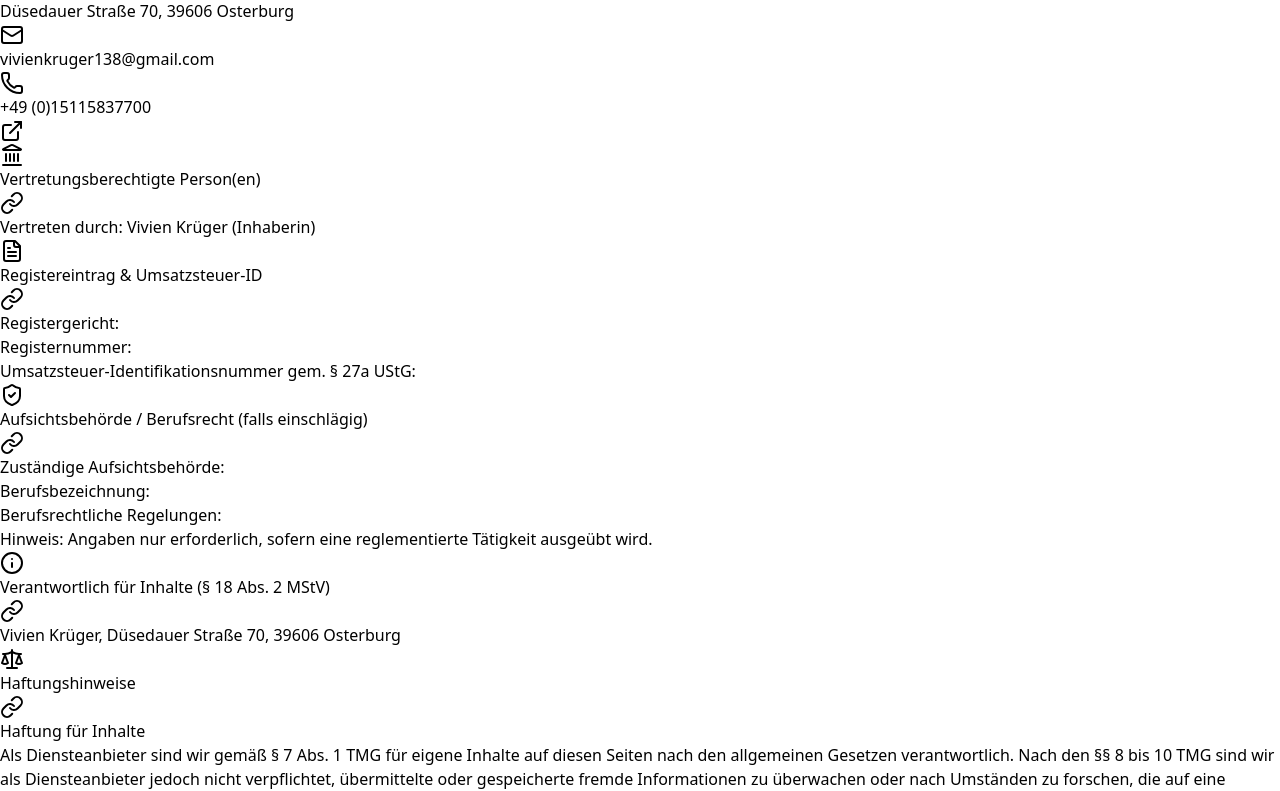
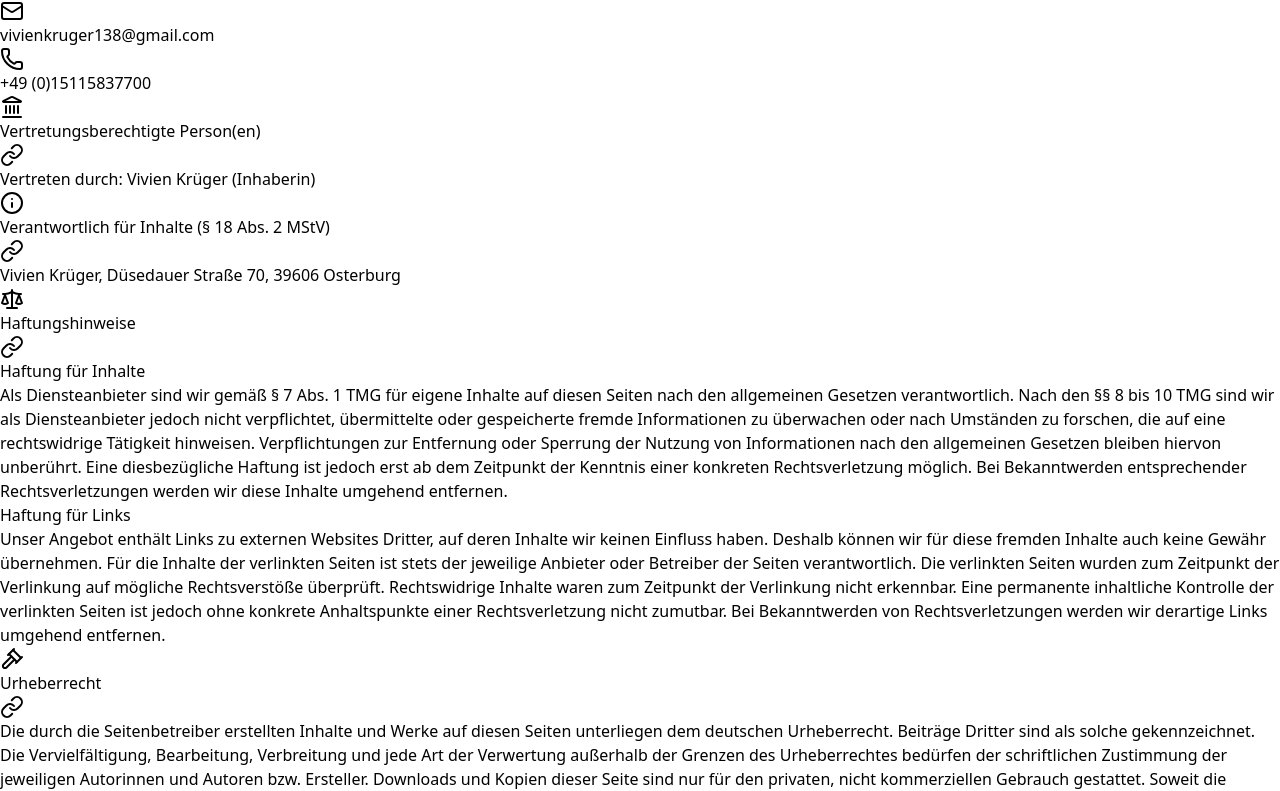
Before and after one commit to LouWare/Impressum, a React (Vite) app: page / in a window 1280 px wide. Shown: the part 577-1368 px from the top of the page. Built offline with nearby package versions, Linux system fonts and the light colour scheme.

Commit message:
Update App.jsx

```diff
--- a/src/App.jsx
+++ b/src/App.jsx
@@ -185,7 +185,7 @@ export default function ImpressumModern() {
               transition={{ duration: 0.6, ease: "easeOut" }}
               className="text-3xl md:text-5xl font-semibold tracking-tight mb-4"
             >
-              Rechtliche Angaben – transparent und übersichtlich
+              Rechtliche Angaben
             </motion.h1>
             <motion.p
               initial={{ y: 12, opacity: 0 }}
@@ -231,7 +231,6 @@ export default function ImpressumModern() {
                   </address>
                 </div>
                 <div className="text-sm text-neutral-600 dark:text-neutral-300">
-                  <p>Internetauftritt: <a className="underline underline-offset-4 hover:no-underline" href={ORG.website} target="_blank" rel="noreferrer">{ORG.website}</a></p>
                   <p>Letzte Aktualisierung: {ORG.lastUpdated}</p>
                 </div>
               </div>
@@ -255,12 +254,6 @@ export default function ImpressumModern() {
                   <Phone className="h-5 w-5 mt-0.5" />
                   <a className="underline underline-offset-4 hover:no-underline" href={`tel:${ORG.phone}`}>{ORG.phone}</a>
                 </li>
-                <li className="flex items-start gap-3">
-                  <ExternalLink className="h-5 w-5 mt-0.5" />
-                  <a className="underline underline-offset-4 hover:no-underline" href={ORG.website} target="_blank" rel="noreferrer">
-                    {ORG.website}
-                  </a>
-                </li>
               </ul>
             </Card>
           </Anchor>
@@ -269,39 +262,6 @@ export default function ImpressumModern() {
             <Card icon={Landmark} title="Vertretungsberechtigte Person(en)">
               <p>
                 Vertreten durch: <span className="font-medium">{ORG.representedBy}</span> ({ORG.position})
-              </p>
-            </Card>
-          </Anchor>
-
-          <Anchor id="register">
-            <Card icon={FileText} title="Registereintrag & Umsatzsteuer-ID">
-              <div className="grid md:grid-cols-2 gap-6">
-                <div>
-                  <p>Registergericht: <span className="font-medium">{ORG.registerCourt}</span></p>
-                  <p>Registernummer: <span className="font-medium">{ORG.registerNumber}</span></p>
-                </div>
-                <div>
-                  <p>Umsatzsteuer-Identifikationsnummer gem. § 27a UStG: <span className="font-medium">{ORG.vatId}</span></p>
-                </div>
-              </div>
-            </Card>
-          </Anchor>
-
-          <Anchor id="aufsicht">
-            <Card icon={ShieldCheck} title="Aufsichtsbehörde / Berufsrecht (falls einschlägig)">
-              <ul className="space-y-2">
-                <li>
-                  Zuständige Aufsichtsbehörde: <span className="font-medium">{ORG.supervisoryAuthority}</span>
-                </li>
-                <li>
-                  Berufsbezeichnung: <span className="font-medium">{ORG.professionalTitle}</span>
-                </li>
-                <li>
-                  Berufsrechtliche Regelungen: <span className="font-medium">{ORG.professionalRules}</span>
-                </li>
-              </ul>
-              <p className="text-sm text-neutral-600 dark:text-neutral-300 mt-3">
-                Hinweis: Angaben nur erforderlich, sofern eine reglementierte Tätigkeit ausgeübt wird.
               </p>
             </Card>
           </Anchor>
```
